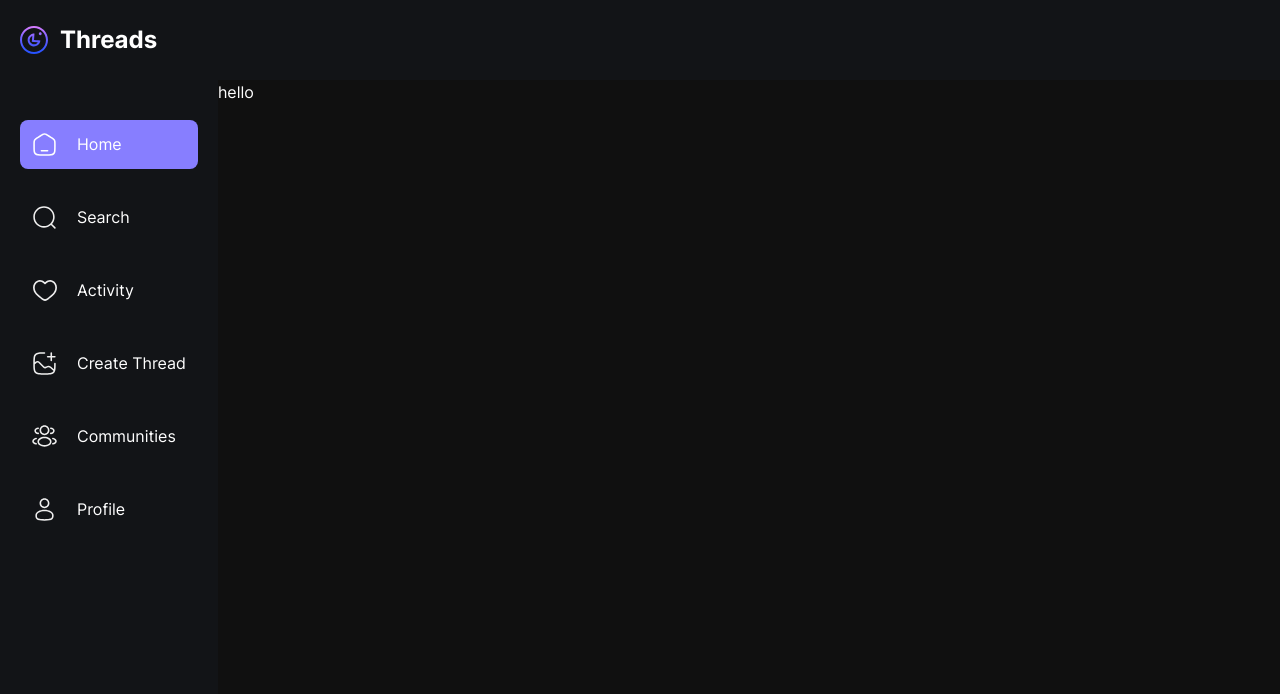
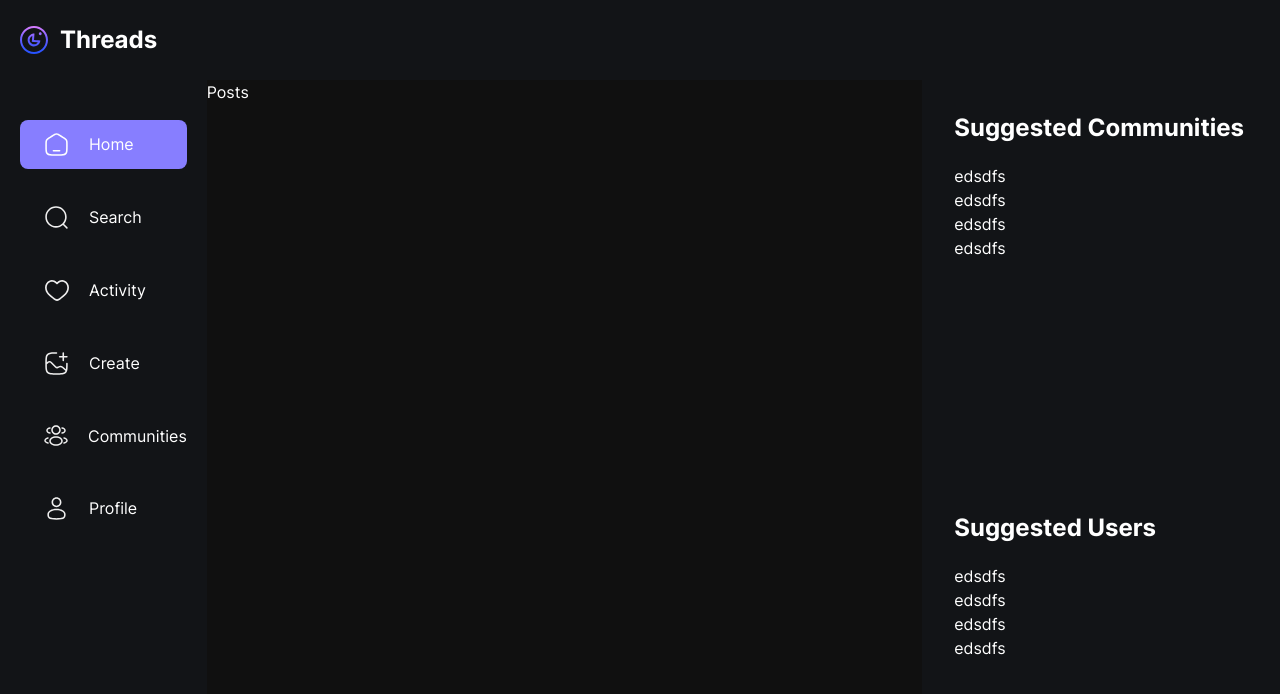
Before and after one commit to AnishTiwari16/Weave-Whisper, a Next.js app: page / in a window 1280 px wide. Shown: the top 694 px of the page. Built offline with nearby package versions, Linux system fonts and the light colour scheme; no server answers.

Commit message:
feat: completed homeScreen layouts and designs

```diff
--- a/package.json
+++ b/package.json
@@ -19,6 +19,7 @@
   },
   "dependencies": {
     "@clerk/nextjs": "^4.23.2",
+    "@clerk/themes": "^1.7.5",
     "@uploadthing/react": "^5.2.1",
     "clsx": "^1.2.1",
     "lucide-react": "^0.260.0",
--- a/src/app/layout.tsx
+++ b/src/app/layout.tsx
@@ -6,8 +6,10 @@
 // !STARTERCONF This is for demo purposes, remove @/styles/colors.css import immediately
 import '@/styles/colors.css';
 
+import BottomBar from '@/components/heroSection/BottomBar';
 import LeftSideBar from '@/components/heroSection/LeftSideBar';
 import NavBar from '@/components/heroSection/NavBar';
+import RightSideBar from '@/components/heroSection/RightSideBar';
 
 import { siteConfig } from '@/constant/config';
 
@@ -60,14 +62,18 @@
   return (
     <ClerkProvider>
       <html lang='en'>
-        <body className=' bg-[#101010]'>
+        <body className='bg-[#101010] text-white'>
           <NavBar />
           <main className='flex flex-row'>
-            <div className='bg-[#121417]'>
+            <div className='hidden w-3/12 bg-[#121417] md:block '>
               <LeftSideBar />
             </div>
-            {children}
+            <section className='w-full'>{children}</section>
+            <div className='hidden w-6/12 bg-[#121417] lg:block'>
+              <RightSideBar />
+            </div>
           </main>
+          <BottomBar />
         </body>
       </html>
     </ClerkProvider>
--- a/src/app/page.tsx
+++ b/src/app/page.tsx
@@ -1,4 +1,4 @@
 import * as React from 'react';
 export default function HomePage() {
-  return <div className='text-white'>hello</div>;
+  return <div className=''>Posts</div>;
 }
--- /dev/null
+++ b/src/components/heroSection/BottomBar.tsx
@@ -0,0 +1,39 @@
+'use client';
+import Image from 'next/image';
+import Link from 'next/link';
+import { usePathname } from 'next/navigation';
+import React from 'react';
+
+import { sidebarLinks } from '@/config/sidebarLinks';
+const BottomBar = () => {
+  const pathname = usePathname();
+  return (
+    <div className='block md:hidden'>
+      <div className='bottom-container'>
+        {sidebarLinks.map((elem, index) => {
+          const isActive = pathname === elem.route;
+          return (
+            <Link
+              href={elem.route}
+              className={`${
+                isActive && 'rounded-lg bg-[#877EFF]'
+              }  cursor-pointer px-3 py-2 sm:px-6`}
+              key={index}
+            >
+              <Image
+                src={elem.logo}
+                alt='sidebar-links'
+                height={20}
+                width={20}
+                className='mx-auto'
+              />
+              <p className='hidden pt-1 sm:block'>{elem.name}</p>
+            </Link>
+          );
+        })}
+      </div>
+    </div>
+  );
+};
+
+export default BottomBar;
--- a/src/components/heroSection/LeftSideBar.tsx
+++ b/src/components/heroSection/LeftSideBar.tsx
@@ -9,7 +9,7 @@
 const LeftSideBar = () => {
   const pathname = usePathname();
   return (
-    <div className='flex h-[90vh] flex-col gap-6 px-5 py-10 text-white'>
+    <div className='flex h-[90vh] flex-col gap-6 px-5 py-10'>
       {sidebarLinks.map((elem, index) => {
         const isActive = pathname === elem.route;
         return (
@@ -17,7 +17,7 @@
             href={elem.route}
             className={`${
               isActive && 'rounded-lg bg-[#877EFF]'
-            } flex cursor-pointer p-3`}
+            } flex cursor-pointer px-6 py-3`}
             key={index}
           >
             <Image
@@ -25,13 +25,13 @@
               alt='sidebar-links'
               height={25}
               width={25}
-              className='mr-5'
+              className='lg:mr-5'
             />
-            {elem.name}
+            <p className='hidden lg:block'>{elem.name}</p>
           </Link>
         );
       })}
-      <div className='hidden cursor-pointer px-2 md:block'>
+      <div className='hidden cursor-pointer px-6 py-3 md:block'>
         <SignedIn>
           <SignOutButton>
             <div className='absolute bottom-10 flex'>
@@ -42,7 +42,7 @@
                 width={25}
                 className='mr-5'
               />
-              Logout
+              <p className='hidden lg:block'>Logout</p>
             </div>
           </SignOutButton>
         </SignedIn>
--- a/src/components/heroSection/NavBar.tsx
+++ b/src/components/heroSection/NavBar.tsx
@@ -1,7 +1,7 @@
 import { OrganizationSwitcher, SignedIn, SignOutButton } from '@clerk/nextjs';
+import { dark } from '@clerk/themes';
 import Image from 'next/image';
 import React from 'react';
-
 const NavBar = () => {
   return (
     <nav className='flex h-[10vh] justify-between bg-[#121417] p-5 text-white'>
@@ -9,7 +9,7 @@
         <Image src='/assets/logo.svg' alt='logo' width={28} height={28} />
         <div className='hidden pl-3 text-2xl font-bold md:block'>Threads</div>
       </div>
-      <div className='flex'>
+      <div className='my-auto flex'>
         <SignedIn>
           <SignOutButton>
             <div className='my-auto block cursor-pointer pr-4 md:hidden'>
@@ -23,7 +23,7 @@
           </SignOutButton>
         </SignedIn>
 
-        <OrganizationSwitcher />
+        <OrganizationSwitcher appearance={{ baseTheme: dark }} />
       </div>
     </nav>
   );
--- /dev/null
+++ b/src/components/heroSection/RightSideBar.tsx
@@ -0,0 +1,24 @@
+import React from 'react';
+
+const RightSideBar = () => {
+  return (
+    <div className='flex h-screen flex-col'>
+      <div className='flex-1 justify-start p-8'>
+        <h3 className='mb-5 '>Suggested Communities</h3>
+        <div>edsdfs</div>
+        <div>edsdfs</div>
+        <div>edsdfs</div>
+        <div>edsdfs</div>
+      </div>
+      <div className='flex-1 justify-start p-8'>
+        <h3 className='mb-5 '>Suggested Users</h3>
+        <div>edsdfs</div>
+        <div>edsdfs</div>
+        <div>edsdfs</div>
+        <div>edsdfs</div>
+      </div>
+    </div>
+  );
+};
+
+export default RightSideBar;
--- a/src/config/sidebarLinks.tsx
+++ b/src/config/sidebarLinks.tsx
@@ -15,7 +15,7 @@
     route: '/activity',
   },
   {
-    name: 'Create Thread',
+    name: 'Create',
     logo: '/assets/create.svg',
     route: '/create-thread',
   },
--- a/src/styles/globals.css
+++ b/src/styles/globals.css
@@ -81,6 +81,9 @@
     max-width: 68.75rem;
     @apply mx-auto w-11/12;
   }
+  .bottom-container {
+    @apply absolute bottom-0 flex w-full flex-row justify-between bg-[#10101299] p-5 text-white backdrop-blur-lg;
+  }
 
   .bg-dark a.custom-link {
     @apply border-gray-200 hover:border-gray-200/0;
```
Also changed, not shown: 1 other file (tests, documents, lock files or other folders).
